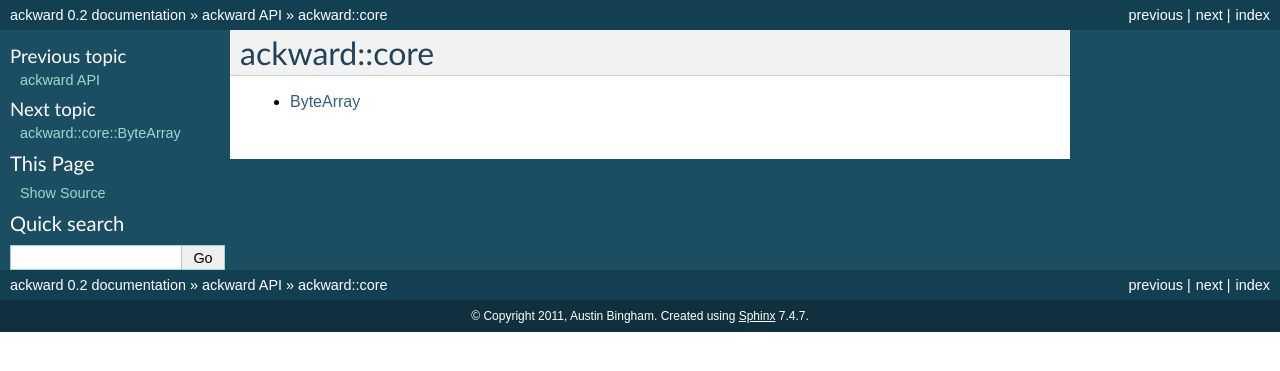
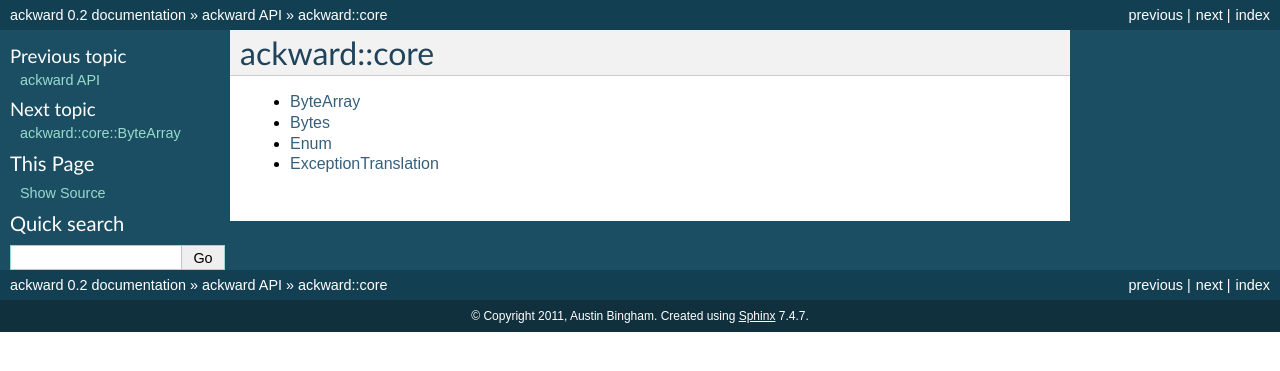
Before and after one commit to abingham/ackward, a Sphinx documentation site: the page built from docs/sphinx/source/api/core/index.rst, in a window 1280 px wide. Shown: the top 371 px of the page. Built offline with Sphinx 7.4.7, drawn with Linux system fonts in a browser that asks for light colours.

Commit message:
some work on documentation for ackward::core.

```diff
--- /dev/null
+++ b/docs/sphinx/source/api/core/bytes.rst
@@ -0,0 +1,6 @@
+====================
+ackward::core::Bytes
+====================
+
+.. doxygenclass:: ackward::core::Bytes
+   :members:
--- /dev/null
+++ b/docs/sphinx/source/api/core/enum.rst
@@ -0,0 +1,6 @@
+===================
+ackward::core::Enum
+===================
+
+.. doxygenclass:: ackward::core::Enum
+   :members:
--- /dev/null
+++ b/docs/sphinx/source/api/core/exception_translation.rst
@@ -0,0 +1,5 @@
+========================
+ExceptionTranslation.hpp
+========================
+
+.. doxygenfile:: ExceptionTranslation.hpp
--- a/docs/sphinx/source/api/core/index.rst
+++ b/docs/sphinx/source/api/core/index.rst
@@ -6,3 +6,6 @@ ackward::core
    :maxdepth: 1
 
    ByteArray <bytearray>
+   Bytes <bytes>
+   Enum <enum>
+   ExceptionTranslation <exception_translation>
```
Also changed, not shown: 4 other files.
